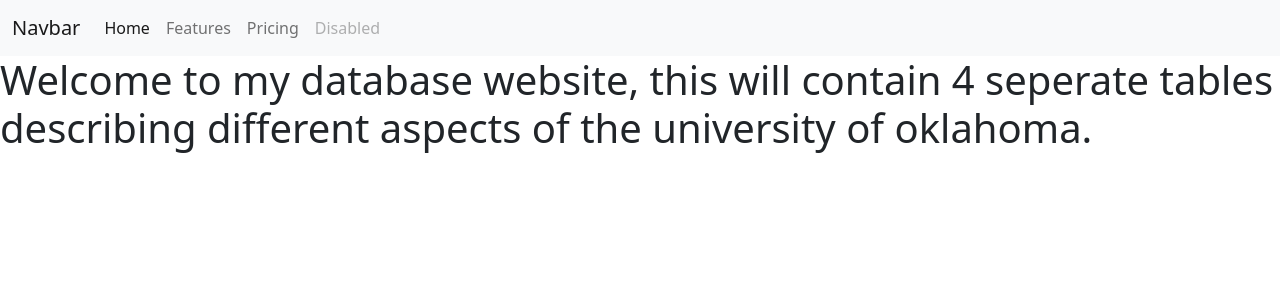
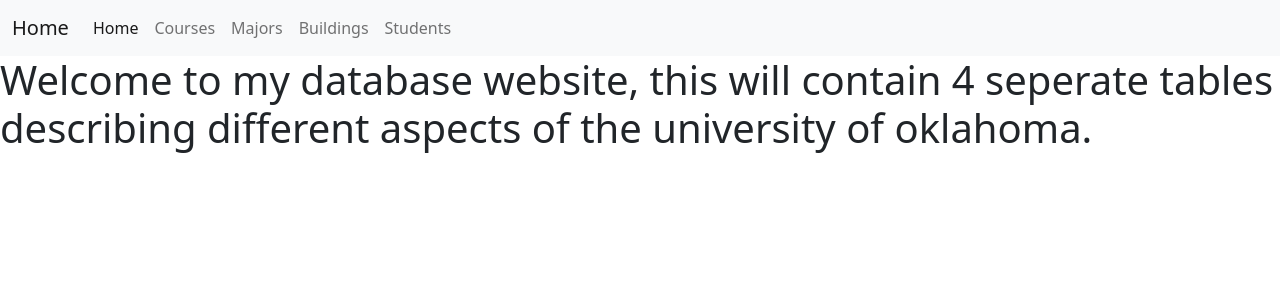
Before and after one commit to landrydroupy/homework3, a PHP site: page / in a window 1280 px wide. Shown: the top 300 px of the page. Run offline with PHP 8.4, Linux system fonts and the light colour scheme.

Commit message:
Update nav.php

```diff
--- a/nav.php
+++ b/nav.php
@@ -1,22 +1,25 @@
 <nav class="navbar navbar-expand-lg bg-light">
   <div class="container-fluid">
-    <a class="navbar-brand" href="#">Navbar</a>
+    <a class="navbar-brand" href="index.php">Home</a>
     <button class="navbar-toggler" type="button" data-bs-toggle="collapse" data-bs-target="#navbarNav" aria-controls="navbarNav" aria-expanded="false" aria-label="Toggle navigation">
       <span class="navbar-toggler-icon"></span>
     </button>
     <div class="collapse navbar-collapse" id="navbarNav">
       <ul class="navbar-nav">
         <li class="nav-item">
-          <a class="nav-link active" aria-current="page" href="#">Home</a>
+          <a class="nav-link active" aria-current="page" href="index.php">Home</a>
         </li>
         <li class="nav-item">
-          <a class="nav-link" href="#">Features</a>
+          <a class="nav-link" href="course.php">Courses</a>
         </li>
         <li class="nav-item">
-          <a class="nav-link" href="#">Pricing</a>
+          <a class="nav-link" href="majors.php">Majors</a>
         </li>
         <li class="nav-item">
-          <a class="nav-link disabled">Disabled</a>
+          <a class="nav-link" href="buildings.php">Buildings</a>
+        </li>
+         <li class="nav-item">
+          <a class="nav-link" href="student.php">Students</a>
         </li>
       </ul>
     </div>
```
